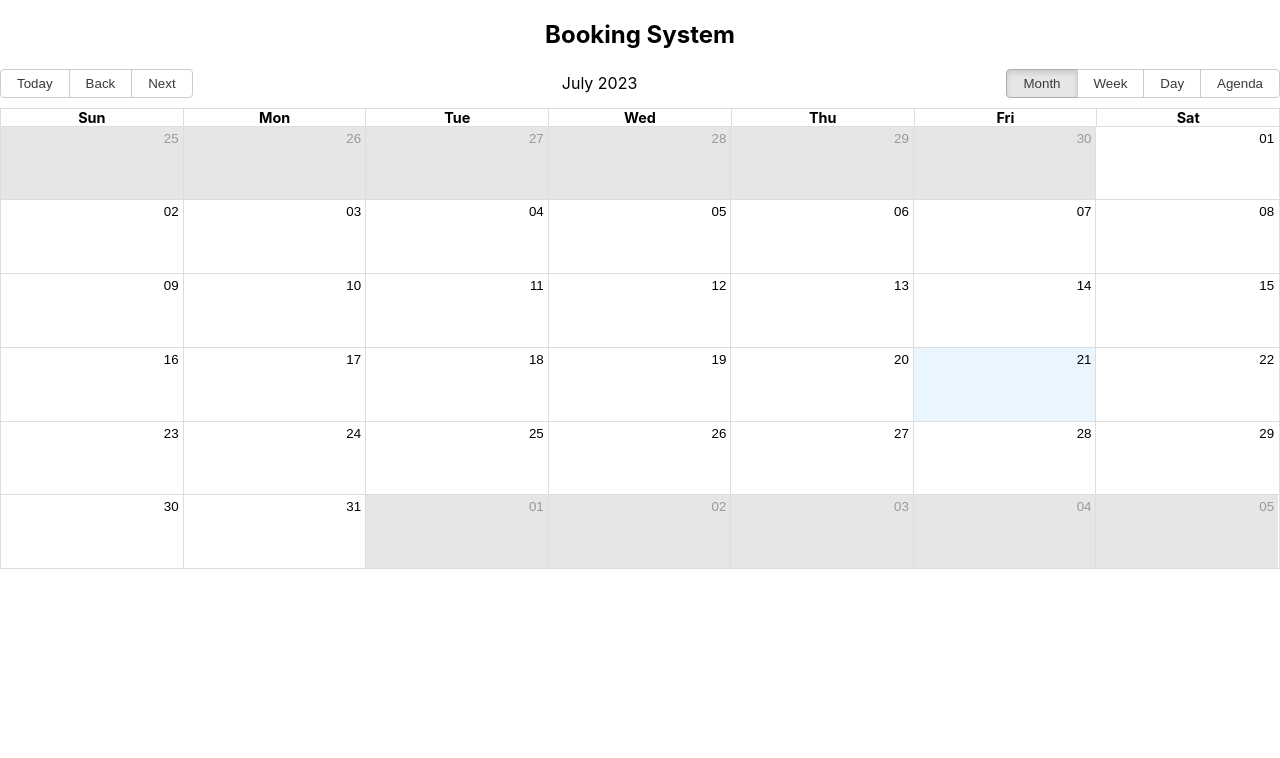
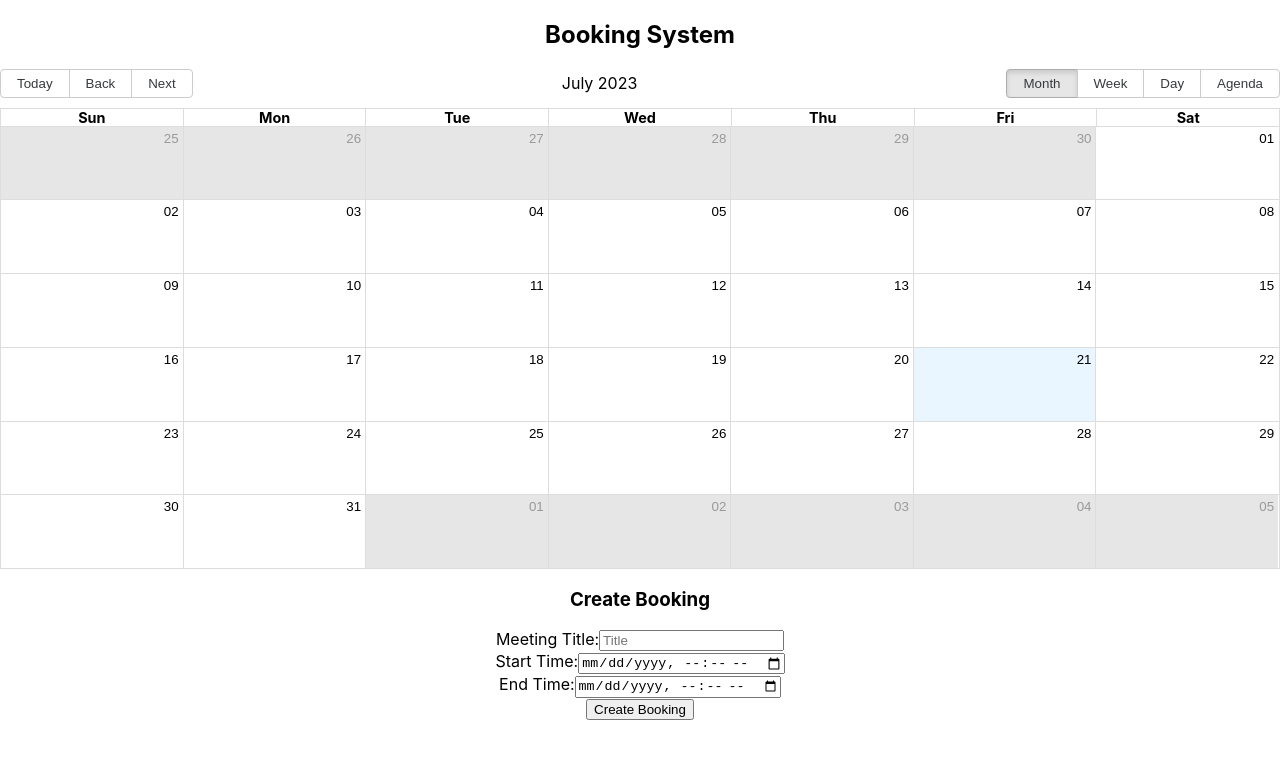
Before and after one commit to nirajan1985/booking-system, a React (Create React App) app: page / in a window 1280 px wide. Shown: the top 758 px of the page. Built offline with nearby package versions, Linux system fonts and the light colour scheme.

Commit message:
Created new booking

```diff
--- a/src/client/components/BookingForm.jsx
+++ b/src/client/components/BookingForm.jsx
@@ -0,0 +1,52 @@
+import React, { useState } from "react";
+
+const BookingForm = ({ onCreate }) => {
+  const [title, setTitle] = useState("");
+  const [start, setStart] = useState(new Date());
+  const [end, setEnd] = useState(new Date());
+
+  const handleCreate = () => {
+    const newBooking = {
+      id: Date.now(),
+      title,
+      start,
+      end,
+    };
+    console.log(newBooking);
+    onCreate(newBooking);
+    setTitle("");
+    setStart(new Date());
+    setEnd(new Date());
+  };
+
+  return (
+    <div>
+      <h3>Create Booking</h3>
+      <label>Meeting Title:</label>
+      <input
+        type="text"
+        placeholder="Title"
+        value={title}
+        onChange={(e) => setTitle(e.target.value)}
+      />
+      <br />
+      <label>Start Time:</label>
+      <input
+        type="datetime-local"
+        value={start}
+        onChange={(e) => setStart(e.target.value)}
+      />
+      <br />
+      <label>End Time:</label>
+      <input
+        type="datetime-local"
+        value={end}
+        onChange={(e) => setEnd(e.target.value)}
+      />
+      <br />
+      <button onClick={handleCreate}>Create Booking</button>
+    </div>
+  );
+};
+
+export default BookingForm;
--- a/src/client/components/BookingSystem.jsx
+++ b/src/client/components/BookingSystem.jsx
@@ -2,12 +2,18 @@ import React, { useState } from "react";
 import { Calendar, momentLocalizer } from "react-big-calendar";
 import moment from "moment";
 import "react-big-calendar/lib/css/react-big-calendar.css";
+import BookingForm from "./BookingForm";
 
 const localizer = momentLocalizer(moment);
 
 const BookingSystem = () => {
   const [bookings, setBookings] = useState([]);
   const [selectedBooking, setSelectedBooking] = useState(null);
+
+  // Creating a new booking
+  const handleCreateBooking = (newBooking) => {
+    setBookings([...bookings, newBooking]);
+  };
 
   return (
     <div>
@@ -20,6 +26,7 @@ const BookingSystem = () => {
           onSelectSlot={(slotInfo) => setSelectedBooking(null)}
         />
       </div>
+      <BookingForm onCreate={handleCreateBooking} />
     </div>
   );
 };
```
